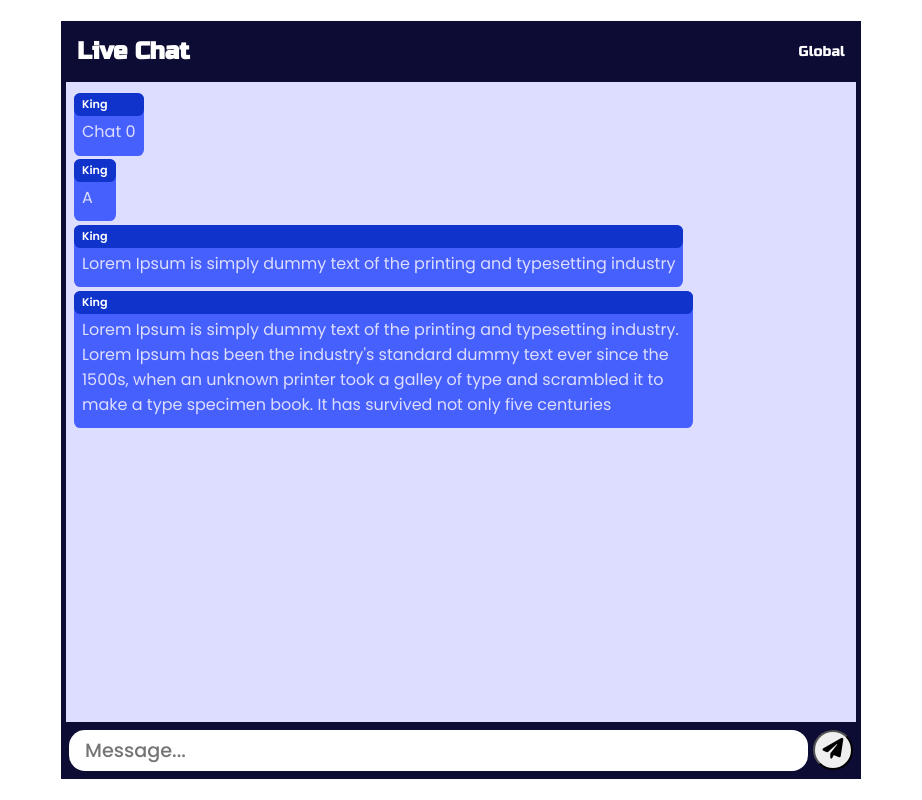
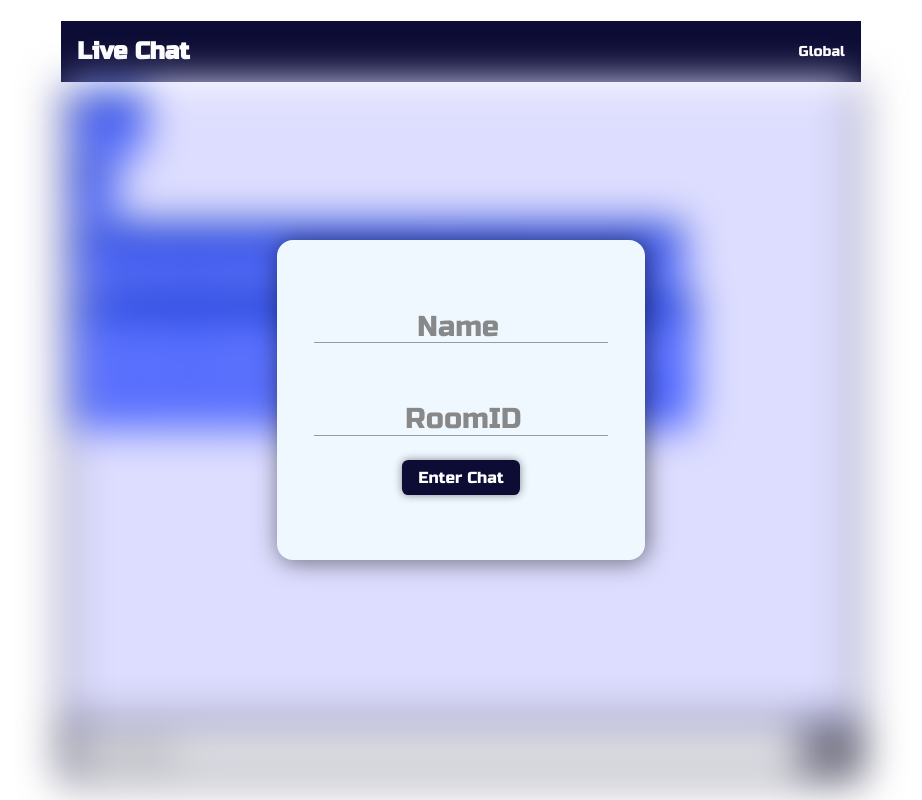
Before and after one commit to Regestrac/Live_Chat, a React (Create React App) app: page / in a window 1280 px wide. Shown: the whole page, without its empty margins (179-1101 px from the left). Built offline with nearby package versions, Linux system fonts and the light colour scheme; no server answers.

Commit message:
Connected socket.io to client side & made some changes to form

```diff
--- a/package.json
+++ b/package.json
@@ -9,6 +9,7 @@
     "react": "^18.2.0",
     "react-dom": "^18.2.0",
     "react-scripts": "5.0.1",
+    "socket.io-client": "^4.5.2",
     "web-vitals": "^2.1.4"
   },
   "scripts": {
--- a/src/components/Form.css
+++ b/src/components/Form.css
@@ -1,7 +1,7 @@
 @import url('https://fonts.googleapis.com/css2?family=Russo+One&display=swap');
 .form-box{
-    width: 20rem;
-    height: 15rem;
+    width: 23rem;
+    height: 20rem;
     position: absolute;
     top: 50%;
     left: 50%;
@@ -36,7 +36,7 @@
     font-family: 'Russo One', sans-serif;
     margin: 1rem;
     position: absolute;
-    top: 3.7rem;
+    top: 3rem;
     color: #888888;
     box-sizing: border-box;
 }
@@ -47,13 +47,13 @@
     width: 0px;
     height: 100%;
     border-bottom: 3px solid rgb(10, 150, 255);
-    bottom: -2.1rem;
-    left: -8rem;
+    top: 2.25rem;
+    left: -9.5rem;
 }
 .content-name{
     position: absolute;
-    bottom: -2.25rem;
-    left: -2.5rem;
+    bottom: -2.5rem;
+    left: -2.75rem;
     transition: all 500ms ease;
 }
 .name-input:focus + .name-label .content-name, .name-input:valid + .name-label .content-name{
@@ -61,7 +61,7 @@
     transform: translateY(-2rem);
 }
 .name-input:focus + .name-label::after, .name-input:valid + .name-label::after{
-    width: 16rem;
+    width: 19rem;
     transform: translateX(0%);
     transition-duration: 500ms;
 }
@@ -76,3 +76,49 @@
     font-family: 'Russo One', sans-serif;
     font-size: 1rem;
 }
+.room-input{
+    font-size: 1.5rem;
+    border: none;
+    outline: none;
+    width: 80%;
+    background: transparent;
+    border-bottom: 1px solid #33333377;
+    text-align: center;
+    margin-top: 4rem;
+    transition-duration: 1s;
+    z-index: 1;
+}
+.room-label{
+    font-size: 1.8rem;
+    font-weight: 500;
+    font-family: 'Russo One', sans-serif;
+    margin: 1rem;
+    position: absolute;
+    top: 9rem;
+    color: #888888;
+    box-sizing: border-box;
+}
+.room-label::after{
+    content: "";
+    position: absolute;
+    width: 0px;
+    height: 100%;
+    border-bottom: 3px solid rgb(10, 150, 255);
+    bottom: -2.15rem;
+    left: -9.5rem;
+}
+.content-room{
+    position: absolute;
+    bottom: -2.25rem;
+    left: -3.5rem;
+    transition: all 500ms ease;
+}
+.room-input:focus + .room-label .content-room, .room-input:valid + .room-label .content-room{
+    color: #000;
+    transform: translateY(-2rem);
+}
+.room-input:focus + .room-label::after, .room-input:valid + .room-label::after{
+    width: 19rem;
+    transform: translateX(0%);
+    transition-duration: 500ms;
+}
--- a/src/components/Form.js
+++ b/src/components/Form.js
@@ -1,12 +1,14 @@
 import React from 'react'
 import './Form.css'
 
-const Form = ({setIsAuth, setName}) => {
+const Form = ({setIsAuth, setUsername, setRoomId }) => {
     return (
         <div className='form-box'>
             <form className='form' onSubmit={()=>setIsAuth(true)} >
-                <input className='name-input' onChange={(e)=>setName(e.target.value)} autoComplete='off' type='text' required></input>
+                <input className='name-input' onChange={(e)=>setUsername(e.target.value)} autoComplete='off' type='text' required></input>
                 <label className='name-label'><span className='content-name'>Name</span></label>
+                <input className='room-input' onChange={(e)=>setRoomId(e.target.value)} autoComplete='off' type='text' required></input>
+                <label className='room-label'><span className='content-room'>RoomID</span></label>
                 <button className='enter-btn' >Enter Chat</button>
             </form>
         </div>
--- a/src/components/Home.js
+++ b/src/components/Home.js
@@ -5,12 +5,16 @@ import ChatBox from './ChatBox'
 import Header from './Header'
 import Form from './Form'
 import { useState } from 'react'
+import io from "socket.io-client"
+
+const socket = io.connect("http://localhost:3001");
 
 const Home = () => {
-  const [isAuth, setIsAuth] = useState(true)
-  const [name, setName] = useState("")
+  const [isAuth, setIsAuth] = useState(false)
+  const [username, setUsername] = useState("")
+  const [roomId, setRoomId] = useState("")
   const [message, setMessage] = useState("")
-  console.log(name)
+
   return (
     <div className='home'>
       <div>
@@ -18,12 +22,12 @@ const Home = () => {
           <Header />
         </div>
         <div className={!isAuth && "blur" } >
-          <ChatBox name={name} message={message} />
+          <ChatBox username={username} roomId={roomId} message={message} />
           <Base setMessage={setMessage} />
         </div>
        {!isAuth &&
         <div className='form-div'>
-          <Form setIsAuth={setIsAuth} setName={setName} />
+          <Form setIsAuth={setIsAuth} setUsername={setUsername} setRoomId={setRoomId} socket={socket} />
         </div>}
       </div>
     </div>
```
Also changed, not shown: 2 other files (tests, documents, lock files or other folders).
